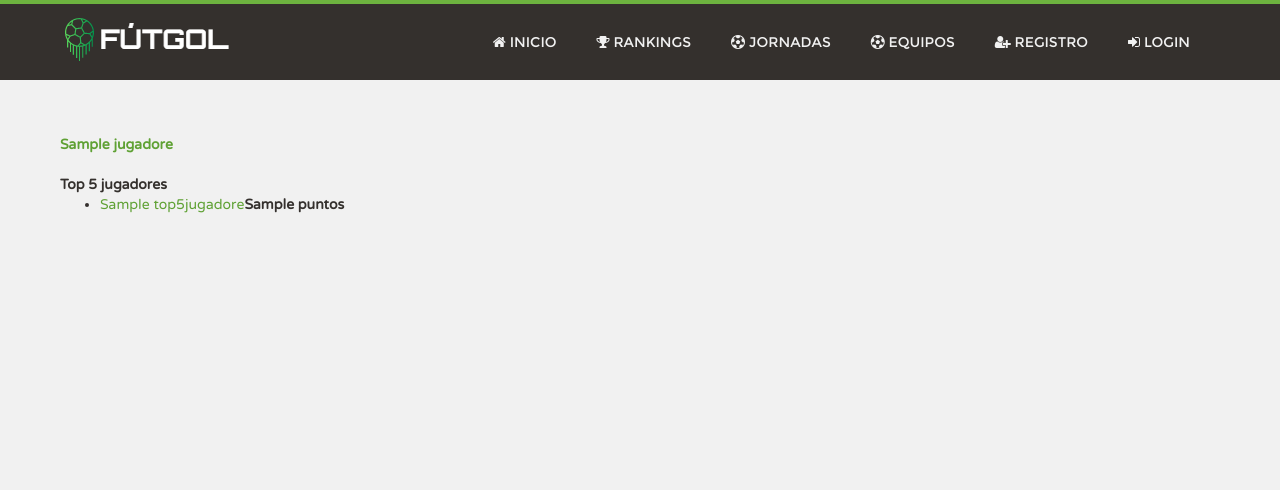
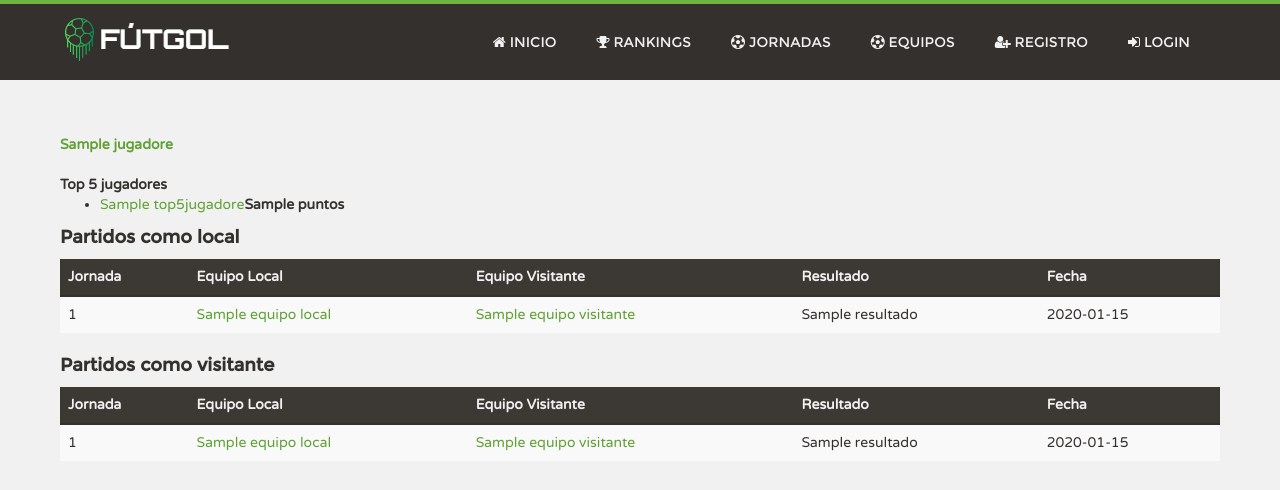
Before and after one commit to javrodsan5/FutGol, a Spring app: page /equiposReales/detallesEquipoReal in a window 1280 px wide. Shown: the top 490 px of the page. Run offline with Thymeleaf, Linux system fonts and the light colour scheme; the template is opened without the code that fills it: most values are stand-ins (such as "Sample title", 1, 10 or a date in 2020); data that the repository does not hold is empty; some libraries are stand-ins or nearby versions.

Commit message:
Arreglo jornada
Arreglado fallo de relación entre jornadas y partidos. Añadidos los partidos como local y visitante a la vista de detalles de un equipo real

```diff
--- a/src/main/kotlin/org/springframework/samples/futgol/equipoReal/EquipoRealControlador.kt
+++ b/src/main/kotlin/org/springframework/samples/futgol/equipoReal/EquipoRealControlador.kt
@@ -36,6 +36,8 @@ class EquipoRealControlador(val equipoRealServicio: EquipoRealServicio) {
         var equipo = equipoRealServicio.buscarEquipoRealPorNombre(nombreEquipo)!!
         model["equipo"] = equipo
         var jugadores = equipo.jugadores
+        model["partidosLocal"] = equipo.partidosLocal
+        model["partidosVisitante"] = equipo.partidosVisitante
         model["jugadores"] = jugadores
         if (jugadores.size > 5) {
             model["top5Jugadores"] = equipo.jugadores.sortedBy { x -> -x.puntos }.subList(0, 5)
--- a/src/main/resources/templates/equiposReales/detallesEquipoReal.html
+++ b/src/main/resources/templates/equiposReales/detallesEquipoReal.html
@@ -16,8 +16,56 @@
 <b>Top 5 jugadores</b>
 <ul th:each="jugador : ${top5Jugadores}">
     <li><a th:href="@{/jugador/{idJugador} (idJugador= ${jugador.id})}"
-       th:text="${jugador.name}"/><b th:text="${jugador.puntos}"></b></li>
+           th:text="${jugador.name}"/><b th:text="${jugador.puntos}"></b></li>
 </ul>
+
+<h2><b>Partidos como local</b></h2>
+<table id="partidos" class="table table-striped">
+    <thead>
+    <tr>
+        <th>Jornada</th>
+        <th>Equipo Local</th>
+        <th>Equipo Visitante</th>
+        <th>Resultado</th>
+        <th>Fecha</th>
+    </tr>
+    </thead>
+    <tbody>
+    <tr th:each="partido : ${partidosLocal}">
+        <td th:text="${partido.jornada.id}"/>
+        <td><a th:href="@{/equiposLiga/{idEquipo} (idEquipo= ${partido.equipoLocal.id})}"
+               th:text="${partido.equipoLocal.name}"/>
+        <td><a th:href="@{/equiposLiga/{idEquipo} (idEquipo= ${partido.equipoLocal.id})} "
+               th:text="${partido.equipoVisitante.name}"/></td>
+        <td th:text="${partido.resultado}"/>
+        <td th:text="${partido.fecha}"/>
+    </tr>
+    </tbody>
+</table>
+
+<h2><b>Partidos como visitante</b></h2>
+<table id="partidos" class="table table-striped">
+    <thead>
+    <tr>
+        <th>Jornada</th>
+        <th>Equipo Local</th>
+        <th>Equipo Visitante</th>
+        <th>Resultado</th>
+        <th>Fecha</th>
+    </tr>
+    </thead>
+    <tbody>
+    <tr th:each="partido : ${partidosVisitante}">
+        <td th:text="${partido.jornada.id}"/>
+        <td><a th:href="@{/equiposLiga/{idEquipo} (idEquipo= ${partido.equipoLocal.id})}"
+               th:text="${partido.equipoLocal.name}"/></td>
+        <td><a th:href="@{/equiposLiga/{idEquipo} (idEquipo= ${partido.equipoLocal.id})} "
+               th:text="${partido.equipoVisitante.name}"/></td>
+        <td th:text="${partido.resultado}"/>
+        <td th:text="${partido.fecha}"/>
+    </tr>
+    </tbody>
+</table>
 </body>
 
 </html>
```
Also changed, not shown: src/main/kotlin/org/springframework/samples/futgol/equipoReal/EquipoReal.kt (+8 -3 lines), src/main/kotlin/org/springframework/samples/futgol/jornadas/Jornada.kt (+1 -6 lines), src/main/kotlin/org/springframework/samples/futgol/partido/Partido.kt (+3 -8 lines), src/main/resources/templates/partidos/partidos.html (deleted, +0 -41 lines), 1 other file.
